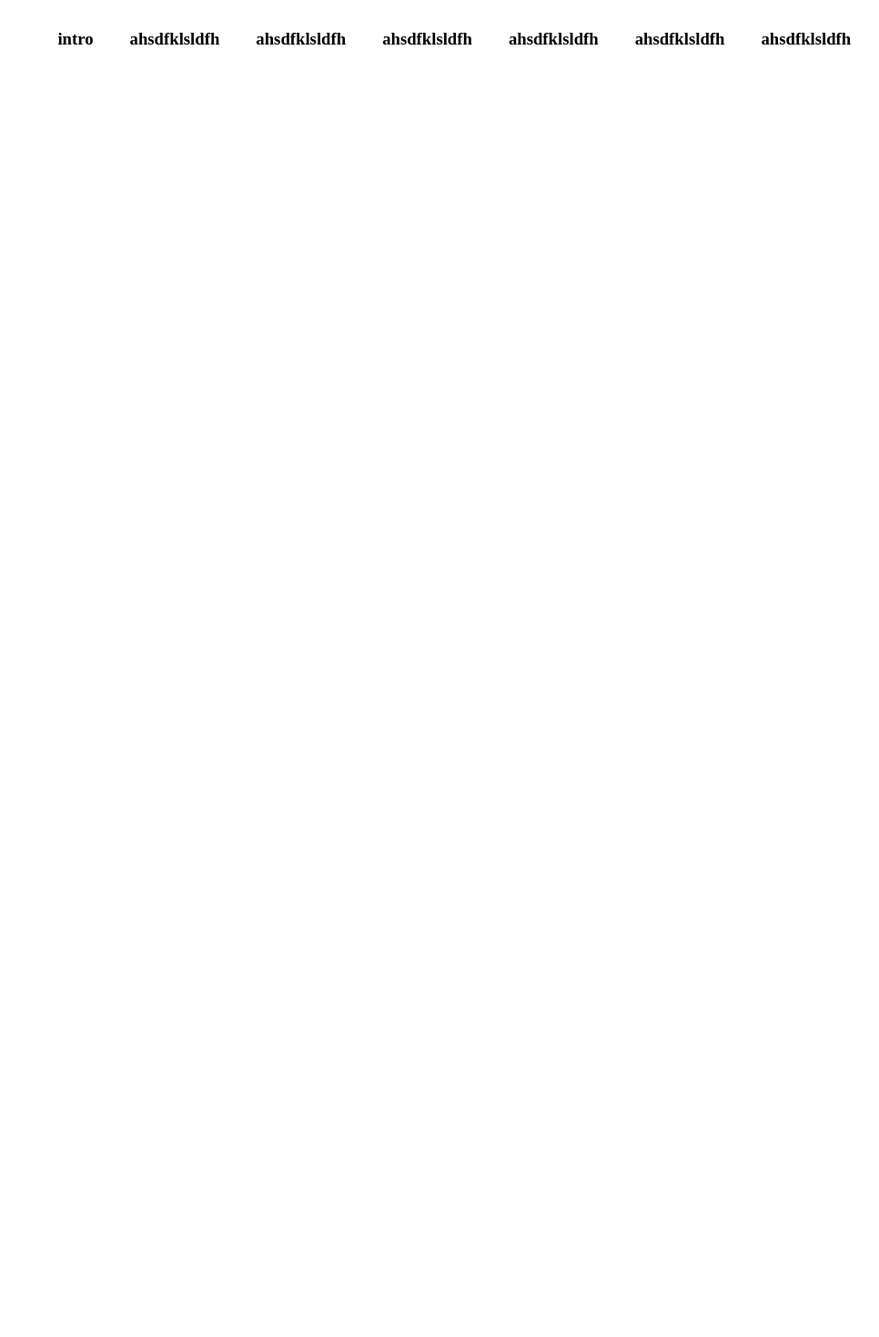
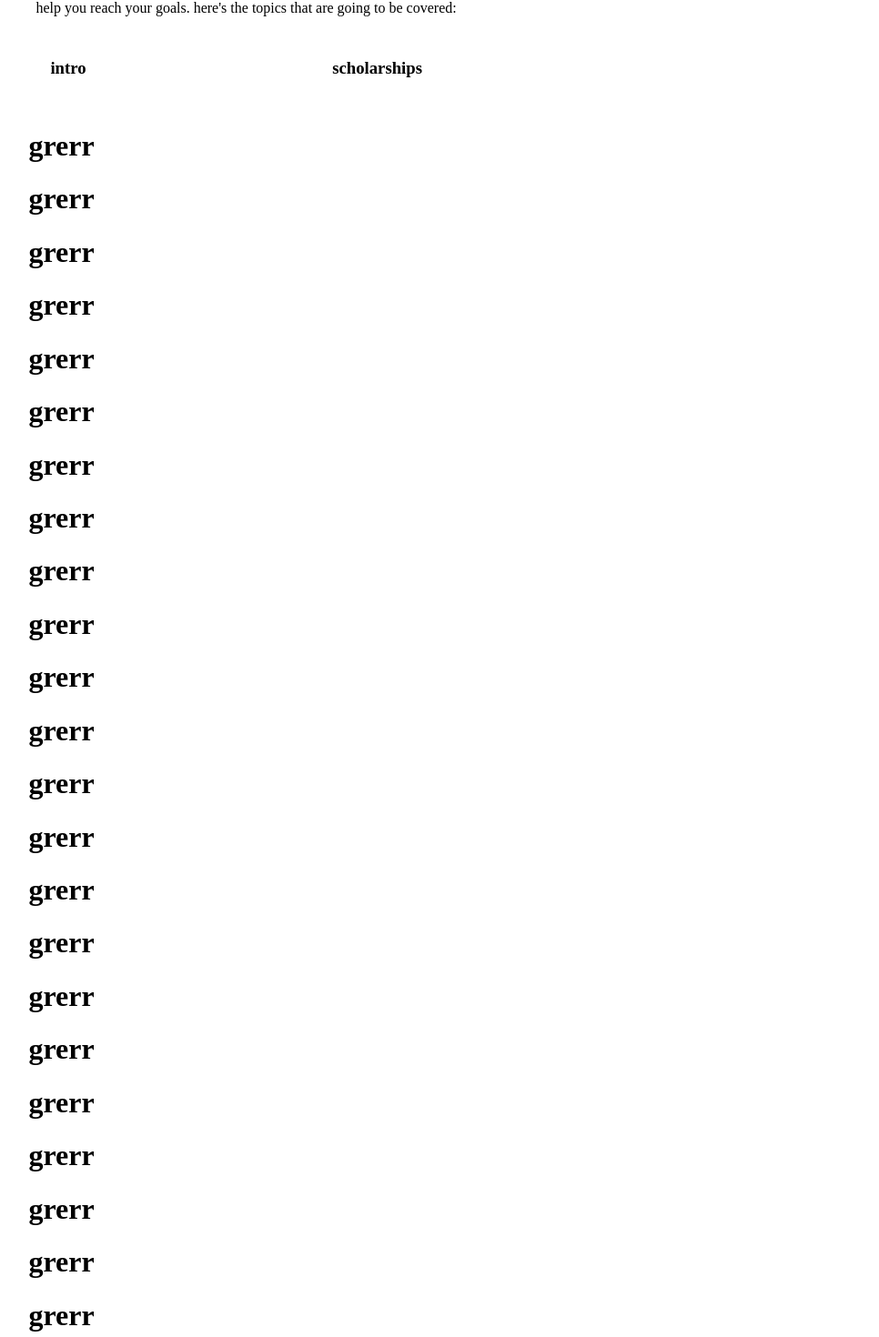
Before and after one commit to lognorman20/website-template, a React (Create React App) app: page / in a window 1280 px wide. Shown: the part 236-1706 px from the top of the page at 91% size, without its empty margins (261-1227 px from the left). Before the commit the page ends 800 px from the top, so only its background shows below. Built offline with nearby package versions, Linux system fonts and the light colour scheme.

Commit message:
working scroll to different sections

```diff
--- a/src/App.js
+++ b/src/App.js
@@ -1,5 +1,6 @@
 import { Header } from "./components/Header";
 import { Intro } from "./components/Intro";
+import { Scholarships } from "./components/Scholarships";
 import { Divider, ThemeProvider } from '@mui/material';
 import customTheme from './customTheme';
 
@@ -9,6 +10,7 @@ function App() {
           <Header />
           <Divider />
           <Intro />
+          <Scholarships />
       </ThemeProvider>
   );
 }
--- a/src/components/Intro.jsx
+++ b/src/components/Intro.jsx
@@ -14,8 +14,32 @@ export function Intro() {
                     to help you reach your goals. here's the topics that are going
                     to be covered:
                 </Typography>
-                <Nav />
             </Box>
+            <Nav />
+
+            <h1>grerr</h1>
+            <h1>grerr</h1>
+            <h1>grerr</h1>
+            <h1>grerr</h1>
+            <h1>grerr</h1>
+            <h1>grerr</h1>
+            <h1>grerr</h1>
+            <h1>grerr</h1>
+            <h1>grerr</h1>
+            <h1>grerr</h1>
+            <h1>grerr</h1>
+            <h1>grerr</h1>
+            <h1>grerr</h1>
+            <h1>grerr</h1>
+            <h1>grerr</h1>
+            <h1>grerr</h1>
+            <h1>grerr</h1>
+            <h1>grerr</h1>
+            <h1>grerr</h1>
+            <h1>grerr</h1>
+            <h1>grerr</h1>
+            <h1>grerr</h1>
+            <h1>grerr</h1>
         </div>
     );
 }
--- a/src/components/Nav.jsx
+++ b/src/components/Nav.jsx
@@ -1,6 +1,6 @@
 // Nav.js
 import React from 'react';
-import { Box, List, ListItemButton, } from '@mui/material';
+import { List, ListItemButton, } from '@mui/material';
 import { Link as ScrollLink } from 'react-scroll';
 
 const flexContainer = {
@@ -33,23 +33,18 @@ export function Nav() {
       </ListItemButton>
 
       <ListItemButton style={buttonStyle} disableRipple>
-        <h3>ahsdfklsldfh</h3>
+        <ScrollLink
+          activeClass="active"
+          to="scholarships"
+          spy={true}
+          smooth={true}
+          offset={-70}
+          duration={300}
+        >
+          <h3>scholarships</h3>
+        </ScrollLink>
       </ListItemButton>
-      <ListItemButton style={buttonStyle} disableRipple>
-        <h3>ahsdfklsldfh</h3>
-      </ListItemButton>
-      <ListItemButton style={buttonStyle} disableRipple>
-        <h3>ahsdfklsldfh</h3>
-      </ListItemButton>
-      <ListItemButton style={buttonStyle} disableRipple>
-        <h3>ahsdfklsldfh</h3>
-      </ListItemButton>
-      <ListItemButton style={buttonStyle} disableRipple>
-        <h3>ahsdfklsldfh</h3>
-      </ListItemButton>
-      <ListItemButton style={buttonStyle} disableRipple>
-        <h3>ahsdfklsldfh</h3>
-      </ListItemButton>
+
     </List>
   );
 };
--- /dev/null
+++ b/src/components/Scholarships.jsx
@@ -0,0 +1,7 @@
+export function Scholarships() {
+    return (
+        <div id="scholarships">
+            <h1>aint not way boa</h1>
+        </div>
+    );
+}
```
